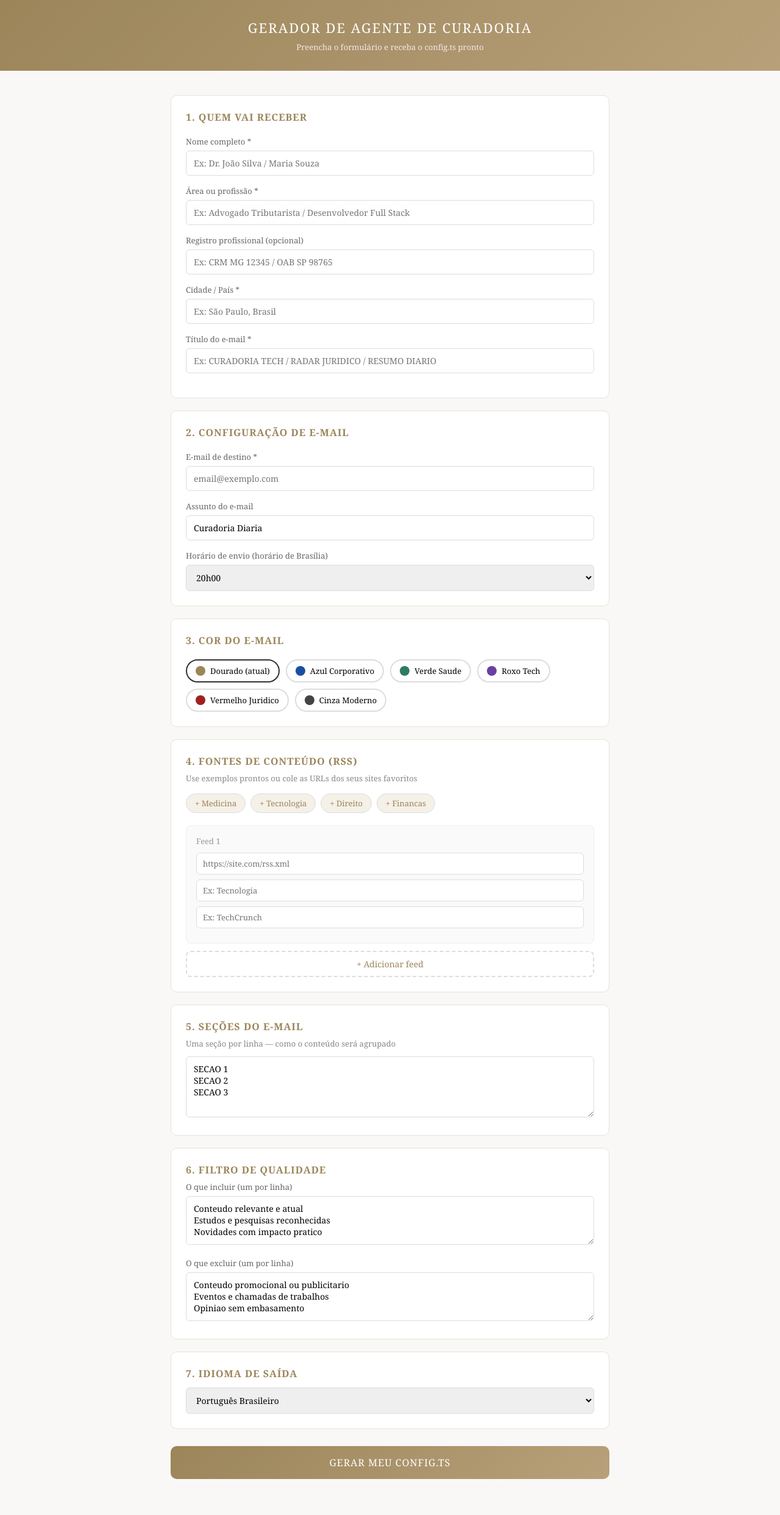
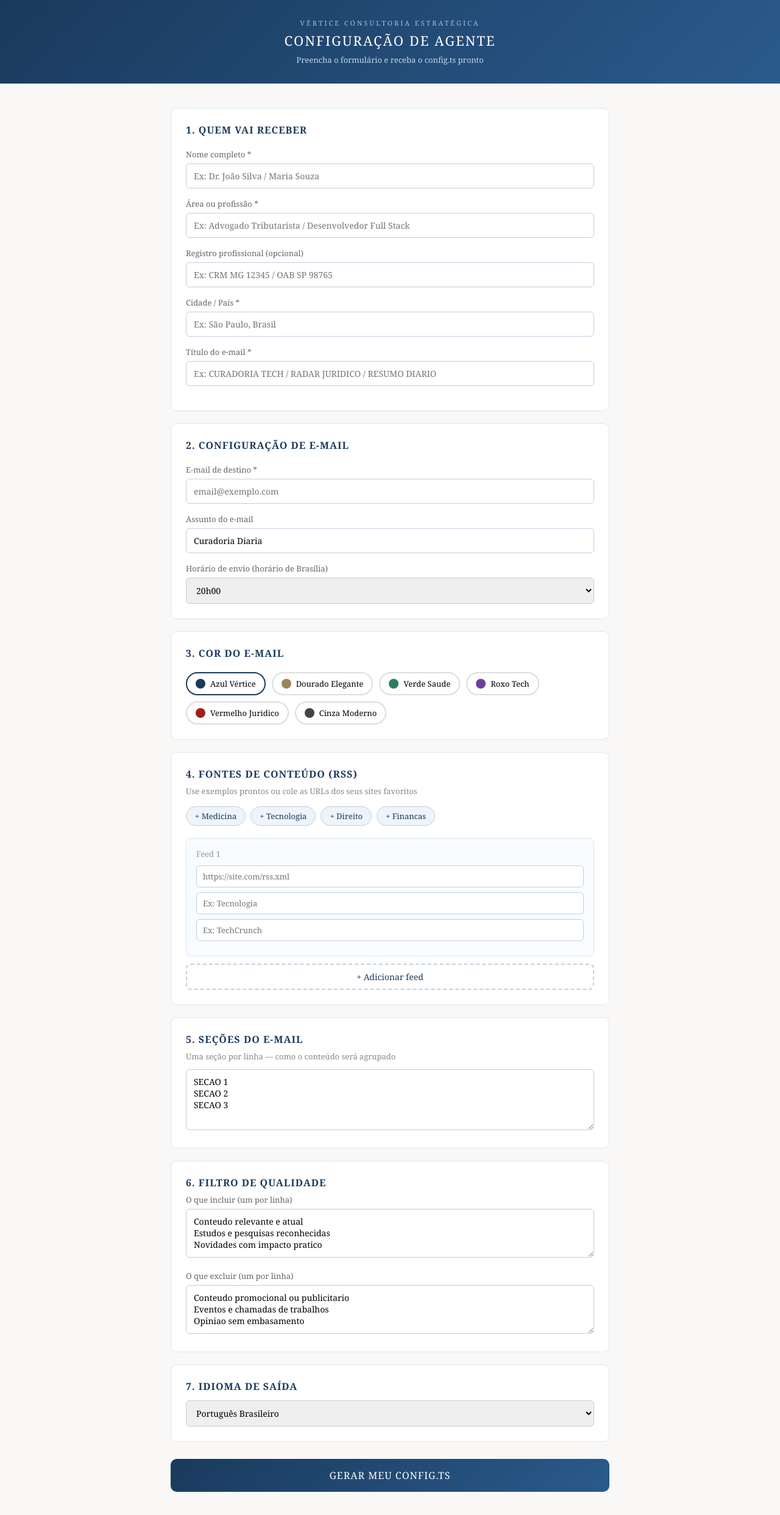
Before and after one commit to lcunhapereira-droid/disparo-de-email, a Next.js app: page /setup in a window 1280 px wide. Shown: the top 2484 px of the page at 61% size. Built offline with nearby package versions, Linux system fonts and the light colour scheme.

Commit message:
feat: rebranding para Vertice Consultoria Estrategica

```diff
--- a/app/layout.tsx
+++ b/app/layout.tsx
@@ -1,4 +1,4 @@
-export const metadata = { title: "Curadoria Medica - Dra. Eriane Faria" };
+export const metadata = { title: "Vértice Consultoria Estratégica — Plataforma de Curadoria IA" };
 
 export default function RootLayout({ children }: { children: React.ReactNode }) {
   return (
--- a/app/setup/page.tsx
+++ b/app/setup/page.tsx
@@ -2,8 +2,8 @@
 import { useState } from "react";
 
 const CORES_PRESET = [
-  { nome: "Dourado (atual)", primaria: "#9B8559", secundaria: "#b8a07a" },
-  { nome: "Azul Corporativo", primaria: "#1a4fa0", secundaria: "#3a6fc7" },
+  { nome: "Azul Vértice", primaria: "#1a3a5c", secundaria: "#2a5a8c" },
+  { nome: "Dourado Elegante", primaria: "#9B8559", secundaria: "#b8a07a" },
   { nome: "Verde Saude", primaria: "#2e7d5e", secundaria: "#4aa07d" },
   { nome: "Roxo Tech", primaria: "#6b3fa0", secundaria: "#8f5cc7" },
   { nome: "Vermelho Juridico", primaria: "#a02020", secundaria: "#c74040" },
@@ -92,17 +92,20 @@ export default function SetupPage() {
     setTimeout(() => setCopiado(false), 3000);
   }
 
+  const cor = "#1a3a5c";
+
   return (
     <main style={{ background: "#F9F8F7", minHeight: "100vh", fontFamily: "Georgia,serif" }}>
-      <div style={{ background: "linear-gradient(135deg,#9B8559,#b8a07a)", padding: "30px 40px", textAlign: "center" }}>
-        <h1 style={{ color: "#fff", margin: 0, fontSize: 22, letterSpacing: 2, fontWeight: "normal" }}>GERADOR DE AGENTE DE CURADORIA</h1>
-        <p style={{ color: "#F6E6EA", margin: "8px 0 0", fontSize: 13 }}>Preencha o formulário e receba o config.ts pronto</p>
+      <div style={{ background: "linear-gradient(135deg,#1a3a5c,#2a5a8c)", padding: "30px 40px", textAlign: "center" }}>
+        <p style={{ color: "#a0c0e0", margin: "0 0 6px", fontSize: 11, letterSpacing: 3 }}>VÉRTICE CONSULTORIA ESTRATÉGICA</p>
+        <h1 style={{ color: "#fff", margin: 0, fontSize: 22, letterSpacing: 2, fontWeight: "normal" }}>CONFIGURAÇÃO DE AGENTE</h1>
+        <p style={{ color: "#c0d8f0", margin: "8px 0 0", fontSize: 13 }}>Preencha o formulário e receba o config.ts pronto</p>
       </div>
 
       <div style={{ maxWidth: 720, margin: "0 auto", padding: "40px 20px" }}>
 
-        <div style={{ background: "#fff", border: "1px solid #e8e2d8", borderRadius: 10, padding: 24, marginBottom: 20 }}>
-          <h2 style={{ color: "#9B8559", fontSize: 16, margin: "0 0 20px", letterSpacing: 1 }}>1. QUEM VAI RECEBER</h2>
+        <div style={{ background: "#fff", border: "1px solid #dce8f0", borderRadius: 10, padding: 24, marginBottom: 20 }}>
+          <h2 style={{ color: cor, fontSize: 16, margin: "0 0 20px", letterSpacing: 1 }}>1. QUEM VAI RECEBER</h2>
           {([
             ["nomeDestinatario", "Nome completo *", "Ex: Dr. João Silva / Maria Souza"],
             ["descricaoProfissional", "Área ou profissão *", "Ex: Advogado Tributarista / Desenvolvedor Full Stack"],
@@ -112,24 +115,24 @@ export default function SetupPage() {
           ] as [string, string, string][]).map(([k, lbl, ph]) => (
             <div key={k} style={{ marginBottom: 16 }}>
               <label style={{ display: "block", fontSize: 13, color: "#666", marginBottom: 6 }}>{lbl}</label>
-              <input style={{ width: "100%", padding: "10px 12px", border: "1px solid #ddd", borderRadius: 6, fontSize: 14, fontFamily: "Georgia,serif", boxSizing: "border-box" }} placeholder={ph} value={(form as Record<string,string>)[k]} onChange={e => set(k, e.target.value)} />
+              <input style={{ width: "100%", padding: "10px 12px", border: "1px solid #c0d0e0", borderRadius: 6, fontSize: 14, fontFamily: "Georgia,serif", boxSizing: "border-box" }} placeholder={ph} value={(form as Record<string,string>)[k]} onChange={e => set(k, e.target.value)} />
             </div>
           ))}
         </div>
 
-        <div style={{ background: "#fff", border: "1px solid #e8e2d8", borderRadius: 10, padding: 24, marginBottom: 20 }}>
-          <h2 style={{ color: "#9B8559", fontSize: 16, margin: "0 0 20px", letterSpacing: 1 }}>2. CONFIGURAÇÃO DE E-MAIL</h2>
+        <div style={{ background: "#fff", border: "1px solid #dce8f0", borderRadius: 10, padding: 24, marginBottom: 20 }}>
+          <h2 style={{ color: cor, fontSize: 16, margin: "0 0 20px", letterSpacing: 1 }}>2. CONFIGURAÇÃO DE E-MAIL</h2>
           <div style={{ marginBottom: 16 }}>
             <label style={{ display: "block", fontSize: 13, color: "#666", marginBottom: 6 }}>E-mail de destino *</label>
-            <input style={{ width: "100%", padding: "10px 12px", border: "1px solid #ddd", borderRadius: 6, fontSize: 14, fontFamily: "Georgia,serif", boxSizing: "border-box" }} placeholder="email@exemplo.com" value={form.emailDestinatario} onChange={e => set("emailDestinatario", e.target.value)} />
+            <input style={{ width: "100%", padding: "10px 12px", border: "1px solid #c0d0e0", borderRadius: 6, fontSize: 14, fontFamily: "Georgia,serif", boxSizing: "border-box" }} placeholder="email@exemplo.com" value={form.emailDestinatario} onChange={e => set("emailDestinatario", e.target.value)} />
           </div>
           <div style={{ marginBottom: 16 }}>
             <label style={{ display: "block", fontSize: 13, color: "#666", marginBottom: 6 }}>Assunto do e-mail</label>
-            <input style={{ width: "100%", padding: "10px 12px", border: "1px solid #ddd", borderRadius: 6, fontSize: 14, fontFamily: "Georgia,serif", boxSizing: "border-box" }} value={form.assunto} onChange={e => set("assunto", e.target.value)} />
+            <input style={{ width: "100%", padding: "10px 12px", border: "1px solid #c0d0e0", borderRadius: 6, fontSize: 14, fontFamily: "Georgia,serif", boxSizing: "border-box" }} value={form.assunto} onChange={e => set("assunto", e.target.value)} />
           </div>
           <div>
             <label style={{ display: "block", fontSize: 13, color: "#666", marginBottom: 6 }}>Horário de envio (horário de Brasília)</label>
-            <select style={{ width: "100%", padding: "10px 12px", border: "1px solid #ddd", borderRadius: 6, fontSize: 14, fontFamily: "Georgia,serif" }} value={form.horario} onChange={e => set("horario", e.target.value)}>
+            <select style={{ width: "100%", padding: "10px 12px", border: "1px solid #c0d0e0", borderRadius: 6, fontSize: 14, fontFamily: "Georgia,serif" }} value={form.horario} onChange={e => set("horario", e.target.value)}>
               {Array.from({ length: 24 }, (_, i) => (
                 <option key={i} value={i}>{String(i).padStart(2, "0")}h00</option>
               ))}
@@ -137,11 +140,11 @@ export default function SetupPage() {
           </div>
         </div>
 
-        <div style={{ background: "#fff", border: "1px solid #e8e2d8", borderRadius: 10, padding: 24, marginBottom: 20 }}>
-          <h2 style={{ color: "#9B8559", fontSize: 16, margin: "0 0 20px", letterSpacing: 1 }}>3. COR DO E-MAIL</h2>
+        <div style={{ background: "#fff", border: "1px solid #dce8f0", borderRadius: 10, padding: 24, marginBottom: 20 }}>
+          <h2 style={{ color: cor, fontSize: 16, margin: "0 0 20px", letterSpacing: 1 }}>3. COR DO E-MAIL</h2>
           <div style={{ display: "flex", flexWrap: "wrap", gap: 10 }}>
             {CORES_PRESET.map((c, i) => (
-              <button key={i} onClick={() => set("corPreset", String(i))} style={{ display: "flex", alignItems: "center", gap: 8, padding: "8px 14px", border: form.corPreset === i ? "2px solid #333" : "2px solid #ddd", borderRadius: 20, background: "#fff", cursor: "pointer", fontSize: 13, fontFamily: "Georgia,serif" }}>
+              <button key={i} onClick={() => set("corPreset", String(i))} style={{ display: "flex", alignItems: "center", gap: 8, padding: "8px 14px", border: form.corPreset === i ? `2px solid ${cor}` : "2px solid #ddd", borderRadius: 20, background: "#fff", cursor: "pointer", fontSize: 13, fontFamily: "Georgia,serif" }}>
                 <span style={{ width: 16, height: 16, borderRadius: "50%", background: c.primaria, display: "inline-block" }} />
                 {c.nome}
               </button>
@@ -149,51 +152,51 @@ export default function SetupPage() {
           </div>
         </div>
 
-        <div style={{ background: "#fff", border: "1px solid #e8e2d8", borderRadius: 10, padding: 24, marginBottom: 20 }}>
-          <h2 style={{ color: "#9B8559", fontSize: 16, margin: "0 0 8px", letterSpacing: 1 }}>4. FONTES DE CONTEÚDO (RSS)</h2>
+        <div style={{ background: "#fff", border: "1px solid #dce8f0", borderRadius: 10, padding: 24, marginBottom: 20 }}>
+          <h2 style={{ color: cor, fontSize: 16, margin: "0 0 8px", letterSpacing: 1 }}>4. FONTES DE CONTEÚDO (RSS)</h2>
           <p style={{ fontSize: 13, color: "#888", margin: "0 0 16px" }}>Use exemplos prontos ou cole as URLs dos seus sites favoritos</p>
           <div style={{ display: "flex", gap: 8, flexWrap: "wrap", marginBottom: 20 }}>
             {(Object.keys(FEEDS_EXEMPLO) as Array<keyof typeof FEEDS_EXEMPLO>).map(area => (
-              <button key={area} onClick={() => usarExemplo(area)} style={{ padding: "6px 14px", background: "#f5f0e8", border: "1px solid #ddd", borderRadius: 20, cursor: "pointer", fontSize: 13, fontFamily: "Georgia,serif", color: "#9B8559" }}>
+              <button key={area} onClick={() => usarExemplo(area)} style={{ padding: "6px 14px", background: "#eef4fa", border: "1px solid #c0d0e0", borderRadius: 20, cursor: "pointer", fontSize: 13, fontFamily: "Georgia,serif", color: cor }}>
                 + {area.charAt(0).toUpperCase() + area.slice(1)}
               </button>
             ))}
           </div>
           {feeds.map((feed, i) => (
-            <div key={i} style={{ background: "#fafafa", border: "1px solid #eee", borderRadius: 8, padding: 16, marginBottom: 12 }}>
+            <div key={i} style={{ background: "#f8fbff", border: "1px solid #dce8f0", borderRadius: 8, padding: 16, marginBottom: 12 }}>
               <div style={{ display: "flex", justifyContent: "space-between", alignItems: "center", marginBottom: 10 }}>
                 <span style={{ fontSize: 13, color: "#999" }}>Feed {i + 1}</span>
                 {feeds.length > 1 && <button onClick={() => removeFeed(i)} style={{ background: "none", border: "none", color: "#c00", cursor: "pointer", fontSize: 13 }}>remover</button>}
               </div>
               {(["url", "categoria", "fonte"] as const).map(k => (
-                <input key={k} style={{ width: "100%", padding: "8px 10px", border: "1px solid #ddd", borderRadius: 6, fontSize: 13, fontFamily: "Georgia,serif", marginBottom: 8, boxSizing: "border-box" }} placeholder={k === "url" ? "https://site.com/rss.xml" : k === "categoria" ? "Ex: Tecnologia" : "Ex: TechCrunch"} value={feed[k]} onChange={e => updateFeed(i, k, e.target.value)} />
+                <input key={k} style={{ width: "100%", padding: "8px 10px", border: "1px solid #c0d0e0", borderRadius: 6, fontSize: 13, fontFamily: "Georgia,serif", marginBottom: 8, boxSizing: "border-box" }} placeholder={k === "url" ? "https://site.com/rss.xml" : k === "categoria" ? "Ex: Tecnologia" : "Ex: TechCrunch"} value={feed[k]} onChange={e => updateFeed(i, k, e.target.value)} />
               ))}
             </div>
           ))}
-          <button onClick={addFeed} style={{ width: "100%", padding: "10px", border: "2px dashed #ddd", borderRadius: 8, background: "none", cursor: "pointer", color: "#9B8559", fontSize: 14, fontFamily: "Georgia,serif" }}>+ Adicionar feed</button>
+          <button onClick={addFeed} style={{ width: "100%", padding: "10px", border: `2px dashed #c0d0e0`, borderRadius: 8, background: "none", cursor: "pointer", color: cor, fontSize: 14, fontFamily: "Georgia,serif" }}>+ Adicionar feed</button>
         </div>
 
-        <div style={{ background: "#fff", border: "1px solid #e8e2d8", borderRadius: 10, padding: 24, marginBottom: 20 }}>
-          <h2 style={{ color: "#9B8559", fontSize: 16, margin: "0 0 8px", letterSpacing: 1 }}>5. SEÇÕES DO E-MAIL</h2>
+        <div style={{ background: "#fff", border: "1px solid #dce8f0", borderRadius: 10, padding: 24, marginBottom: 20 }}>
+          <h2 style={{ color: cor, fontSize: 16, margin: "0 0 8px", letterSpacing: 1 }}>5. SEÇÕES DO E-MAIL</h2>
           <p style={{ fontSize: 13, color: "#888", margin: "0 0 12px" }}>Uma seção por linha — como o conteúdo será agrupado</p>
-          <textarea style={{ width: "100%", padding: "10px 12px", border: "1px solid #ddd", borderRadius: 6, fontSize: 14, fontFamily: "Georgia,serif", boxSizing: "border-box", minHeight: 100 }} value={form.secoes} onChange={e => set("secoes", e.target.value)} />
+          <textarea style={{ width: "100%", padding: "10px 12px", border: "1px solid #c0d0e0", borderRadius: 6, fontSize: 14, fontFamily: "Georgia,serif", boxSizing: "border-box", minHeight: 100 }} value={form.secoes} onChange={e => set("secoes", e.target.value)} />
         </div>
 
-        <div style={{ background: "#fff", border: "1px solid #e8e2d8", borderRadius: 10, padding: 24, marginBottom: 20 }}>
-          <h2 style={{ color: "#9B8559", fontSize: 16, margin: "0 0 8px", letterSpacing: 1 }}>6. FILTRO DE QUALIDADE</h2>
+        <div style={{ background: "#fff", border: "1px solid #dce8f0", borderRadius: 10, padding: 24, marginBottom: 20 }}>
+          <h2 style={{ color: cor, fontSize: 16, margin: "0 0 8px", letterSpacing: 1 }}>6. FILTRO DE QUALIDADE</h2>
           <div style={{ marginBottom: 16 }}>
             <label style={{ display: "block", fontSize: 13, color: "#666", marginBottom: 6 }}>O que incluir (um por linha)</label>
-            <textarea style={{ width: "100%", padding: "10px 12px", border: "1px solid #ddd", borderRadius: 6, fontSize: 14, fontFamily: "Georgia,serif", boxSizing: "border-box", minHeight: 80 }} value={form.incluir} onChange={e => set("incluir", e.target.value)} />
+            <textarea style={{ width: "100%", padding: "10px 12px", border: "1px solid #c0d0e0", borderRadius: 6, fontSize: 14, fontFamily: "Georgia,serif", boxSizing: "border-box", minHeight: 80 }} value={form.incluir} onChange={e => set("incluir", e.target.value)} />
           </div>
           <div>
             <label style={{ display: "block", fontSize: 13, color: "#666", marginBottom: 6 }}>O que excluir (um por linha)</label>
-            <textarea style={{ width: "100%", padding: "10px 12px", border: "1px solid #ddd", borderRadius: 6, fontSize: 14, fontFamily: "Georgia,serif", boxSizing: "border-box", minHeight: 80 }} value={form.excluir} onChange={e => set("excluir", e.target.value)} />
+            <textarea style={{ width: "100%", padding: "10px 12px", border: "1px solid #c0d0e0", borderRadius: 6, fontSize: 14, fontFamily: "Georgia,serif", boxSizing: "border-box", minHeight: 80 }} value={form.excluir} onChange={e => set("excluir", e.target.value)} />
           </div>
         </div>
 
-        <div style={{ background: "#fff", border: "1px solid #e8e2d8", borderRadius: 10, padding: 24, marginBottom: 28 }}>
-          <h2 style={{ color: "#9B8559", fontSize: 16, margin: "0 0 12px", letterSpacing: 1 }}>7. IDIOMA DE SAÍDA</h2>
-          <select style={{ width: "100%", padding: "10px 12px", border: "1px solid #ddd", borderRadius: 6, fontSize: 14, fontFamily: "Georgia,serif" }} value={form.idioma} onChange={e => set("idioma", e.target.value)}>
+        <div style={{ background: "#fff", border: "1px solid #dce8f0", borderRadius: 10, padding: 24, marginBottom: 28 }}>
+          <h2 style={{ color: cor, fontSize: 16, margin: "0 0 12px", letterSpacing: 1 }}>7. IDIOMA DE SAÍDA</h2>
+          <select style={{ width: "100%", padding: "10px 12px", border: "1px solid #c0d0e0", borderRadius: 6, fontSize: 14, fontFamily: "Georgia,serif" }} value={form.idioma} onChange={e => set("idioma", e.target.value)}>
             <option value="portugues brasileiro">Português Brasileiro</option>
             <option value="ingles">Inglês</option>
             <option value="espanhol">Espanhol</option>
@@ -201,22 +204,22 @@ export default function SetupPage() {
           </select>
         </div>
 
-        <button onClick={gerar} style={{ width: "100%", padding: "16px", background: "linear-gradient(135deg,#9B8559,#b8a07a)", color: "#fff", border: "none", borderRadius: 10, fontSize: 16, fontFamily: "Georgia,serif", cursor: "pointer", letterSpacing: 1, marginBottom: 32 }}>
+        <button onClick={gerar} style={{ width: "100%", padding: "16px", background: "linear-gradient(135deg,#1a3a5c,#2a5a8c)", color: "#fff", border: "none", borderRadius: 10, fontSize: 16, fontFamily: "Georgia,serif", cursor: "pointer", letterSpacing: 1, marginBottom: 32 }}>
           GERAR MEU CONFIG.TS
         </button>
 
         {gerado && (
-          <div style={{ background: "#fff", border: "1px solid #e8e2d8", borderRadius: 10, padding: 24, marginBottom: 32 }}>
+          <div style={{ background: "#fff", border: "1px solid #dce8f0", borderRadius: 10, padding: 24, marginBottom: 32 }}>
             <div style={{ display: "flex", justifyContent: "space-between", alignItems: "center", marginBottom: 16 }}>
-              <h2 style={{ color: "#9B8559", fontSize: 16, margin: 0, letterSpacing: 1 }}>SEU CONFIG.TS PRONTO</h2>
-              <button onClick={copiar} style={{ padding: "8px 20px", background: copiado ? "#2e7d5e" : "#9B8559", color: "#fff", border: "none", borderRadius: 20, cursor: "pointer", fontSize: 13, fontFamily: "Georgia,serif" }}>
+              <h2 style={{ color: cor, fontSize: 16, margin: 0, letterSpacing: 1 }}>SEU CONFIG.TS PRONTO</h2>
+              <button onClick={copiar} style={{ padding: "8px 20px", background: copiado ? "#2e7d5e" : cor, color: "#fff", border: "none", borderRadius: 20, cursor: "pointer", fontSize: 13, fontFamily: "Georgia,serif" }}>
                 {copiado ? "✓ Copiado!" : "Copiar"}
               </button>
             </div>
             <pre style={{ background: "#1a1a1a", color: "#e8e8e8", padding: 20, borderRadius: 8, fontSize: 12, overflow: "auto", lineHeight: 1.6, margin: 0 }}>{gerado}</pre>
 
-            <div style={{ background: "#f5f0e8", border: "1px solid #ddd", borderRadius: 8, padding: 20, marginTop: 20 }}>
-              <h3 style={{ color: "#9B8559", fontSize: 14, margin: "0 0 12px", letterSpacing: 1 }}>PRÓXIMOS PASSOS</h3>
+            <div style={{ background: "#eef4fa", border: "1px solid #c0d0e0", borderRadius: 8, padding: 20, marginTop: 20 }}>
+              <h3 style={{ color: cor, fontSize: 14, margin: "0 0 12px", letterSpacing: 1 }}>PRÓXIMOS PASSOS</h3>
               <ol style={{ margin: 0, paddingLeft: 20, fontSize: 13, color: "#555", lineHeight: 2 }}>
                 <li>Copie o código acima</li>
                 <li>Abra o GitHub → repositório → arquivo <strong>config.ts</strong></li>
```
Also changed, not shown: app/chat/page.tsx (+14 -13 lines), app/page.tsx (+16 -11 lines).
